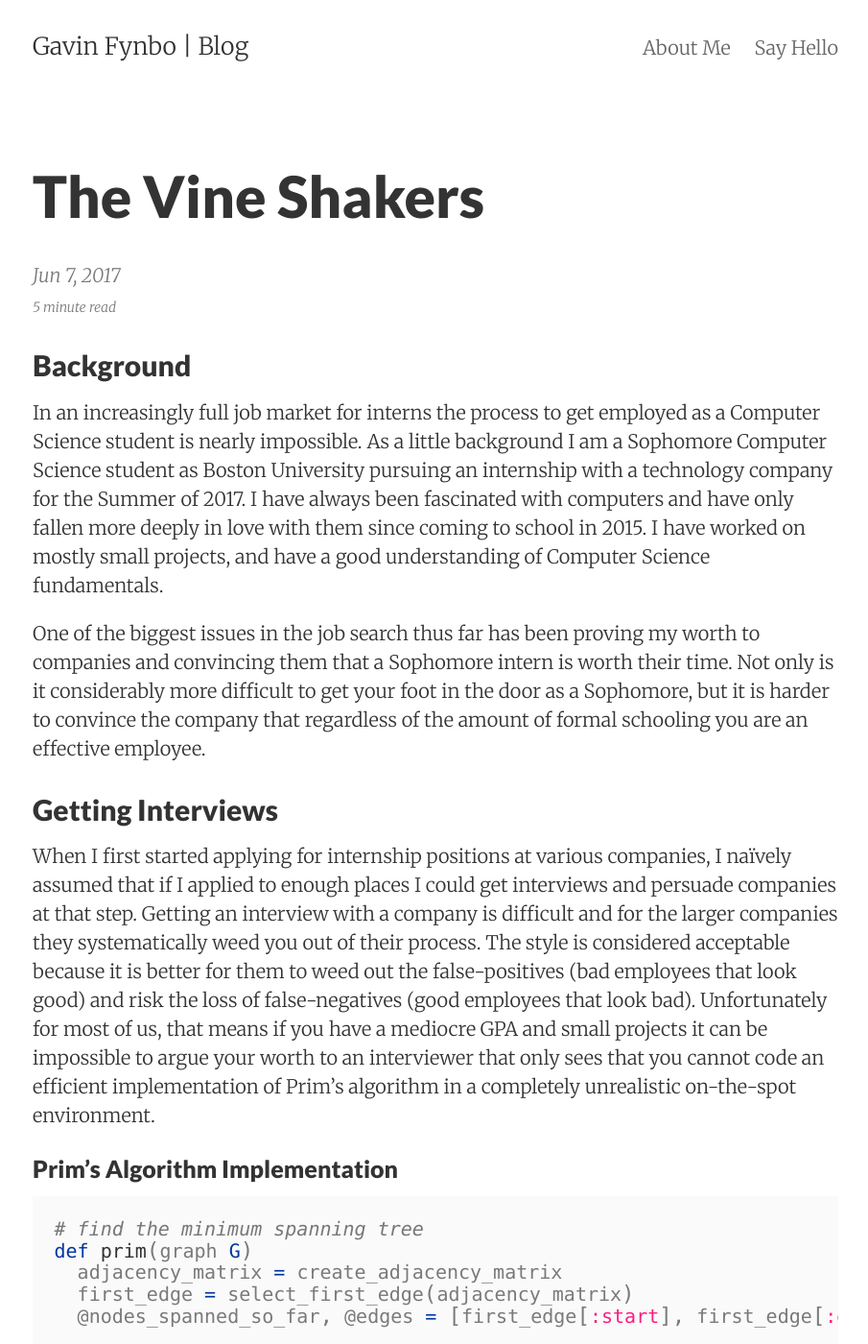
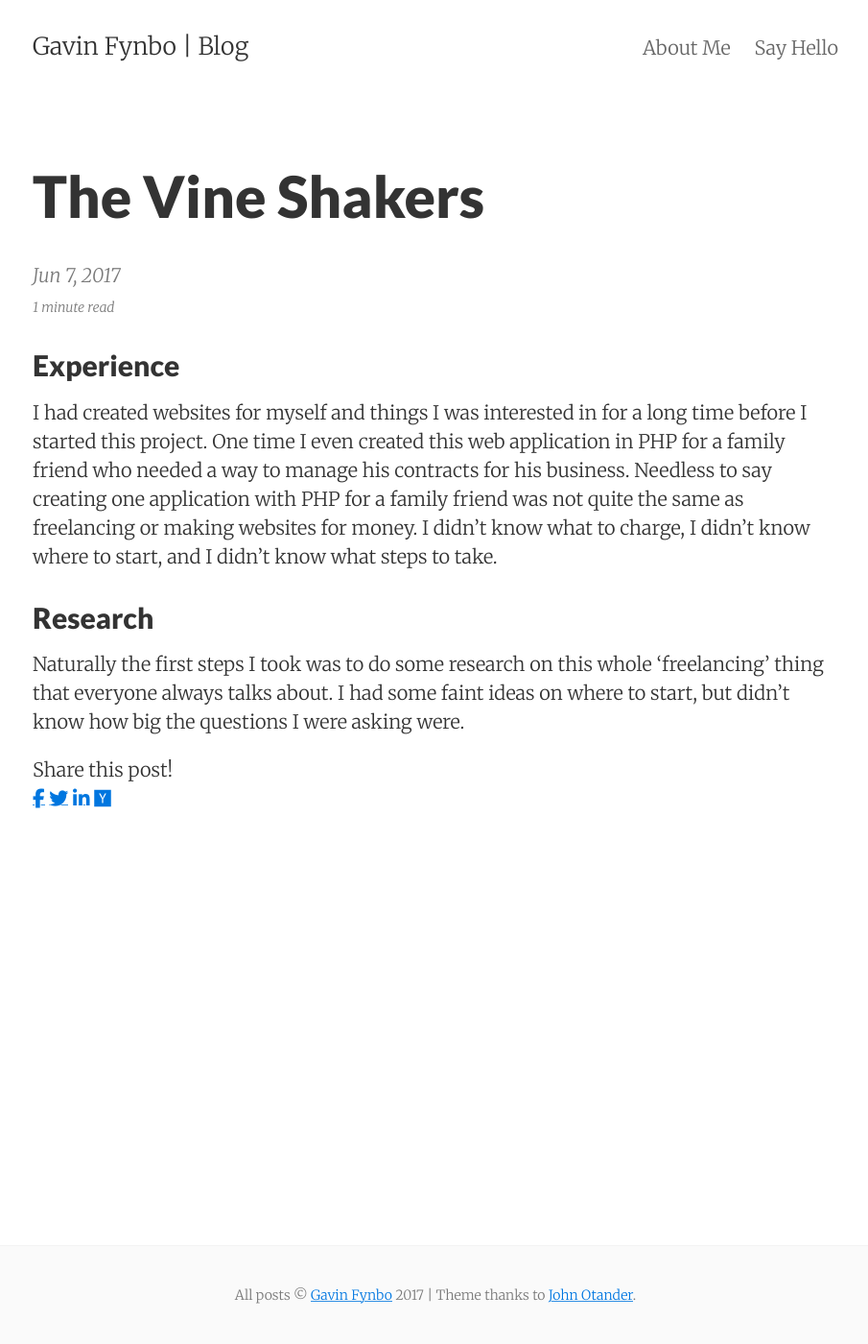
Before and after one commit to GFynbo/blog, a Jekyll site: the page built from _posts/2017-06-07-the-vine-shakers.md, in a window 1280 px wide and 1400 px high. Shown: the whole window at 96% size, without its empty margins (186-1091 px from the left). Built offline with Jekyll 4.4.1, drawn with Linux system fonts in a browser that asks for light colours; nearby versions of some CDN libraries; some of the changed text lies outside the part shown.

Commit message:
update vineshakers

````diff
--- a/_posts/2017-06-07-the-vine-shakers.md
+++ b/_posts/2017-06-07-the-vine-shakers.md
@@ -6,115 +6,17 @@ summary:    I was always able to create nifty little websites that did what I wa
 categories: wordpress development learning
 ---
 
-## Background
+## Experience
 
-In an increasingly full job market for interns the process to get employed as a Computer Science
-student is nearly impossible. As a little background I am a Sophomore Computer Science
-student as Boston University pursuing an internship with a technology company for the
-Summer of 2017. I have always been fascinated with computers and have only fallen
-more deeply in love with them since coming to school in 2015. I have worked on mostly
-small projects, and have a good understanding of Computer Science fundamentals.
+I had created websites for myself and things I was interested in for a long time
+before I started this project. One time I even created this web application in PHP
+for a family friend who needed a way to manage his contracts for his business. Needless
+to say creating one application with PHP for a family friend was not quite the same
+as freelancing or making websites for money. I didn't know what to charge, I didn't
+know where to start, and I didn't know what steps to take.
 
-One of the biggest issues in the job search thus far has been proving my worth
-to companies and convincing them that a Sophomore intern is worth their time.
-Not only is it considerably more difficult to get your foot in the door as a Sophomore,
-but it is harder to convince the company that regardless of the amount of formal
-schooling you are an effective employee.
+## Research
 
-## Getting Interviews
-
-When I first started applying for internship positions at various companies, I
-naïvely assumed that if I applied to enough places I could get interviews and
-persuade companies at that step. Getting an interview with a company is difficult
-and for the larger companies they systematically weed you out of their process. The
-style is considered acceptable because it is better for them to weed out the false-positives
-(bad employees that look good) and risk the loss of false-negatives (good employees that
-  look bad). Unfortunately for most of us, that means if you have a mediocre GPA
-and small projects it can be impossible to argue your worth to an interviewer that
-only sees that you cannot code an efficient implementation of Prim's algorithm in
-a completely unrealistic on-the-spot environment.
-
-### Prim's Algorithm Implementation
-```ruby
-# find the minimum spanning tree
-def prim(graph G)
-  adjacency_matrix = create_adjacency_matrix
-  first_edge = select_first_edge(adjacency_matrix)
-  @nodes_spanned_so_far, @edges = [first_edge[:start], first_edge[:end]], [first_edge]
-
-  while !nodes_left_to_cover.empty?
-    cheapest_edge = find_cheapest_edge(adjacency_matrix, @nodes_spanned_so_far, number_of_nodes)
-    @edges << cheapest_edge
-    @nodes_spanned_so_far << cheapest_edge[:start]
-  end
-
-  puts "edges: #{@edges}, total spanning tree cost #{@edges.inject(0) {|acc, edge| acc + edge[:weight]}}"
-end
-```
-
-Even still, I managed to get interviews with companies &mdash; although not very many,
-about 15% &mdash; but when I got there I failed. I'm not sure exactly where I failed
-in the process, but somewhere during the interview I failed to perform some menial
-task that the interviewer had given me. Unfortunately, most of the interviews were
-simple technical tasks in the one of the most awkward situations you could ask a
-largely introverted group of people to perform in. I mostly got interviews with
-companies thanks to [a wonderful piece written by Felix Feng](https://medium.freecodecamp.com/5-key-learnings-from-the-post-bootcamp-job-search-9a07468d2331#.kcgstarkj)
-which describes the best methods for actually getting the interview.
-
-## In the Interview
-
-This was probably the scariest part of the entire process. Once I finally got into
-the actual interview itself it was some of the weirdest experiences I have ever had.
-Generally there are a couple stages/types of interviews when applying for programming
-or software internships. Obviously I have not made it through the entire process
-so I may be missing out on certain steps or functions, but the first stages are
-generally the same throughout.
-
-> ![HackerRank Coding Challenge Invitation](/blog/images/mozilla-hackerrank.png)
-
-1. Coding Challenge/Phone Screen
-2. Possible self-recorded video interview
-3. Technical Interview
-4. More technical interviews
-5. Offer or on work-campus interviews
-
-The first interview is usually a phone screen which is either a phone call or video
-call where the interviewer is simply trying to get an idea of you as a person. The
-second interview is typically only done by large companies who do not have the time
-to individually phone interview candidates. Third is where the interviews start
-to really show how different a job application is for CS/Engineering students
-than any other field of profession. The technical interview is an on-the-spot
-interview where you are typically asked to write a small program that traverses a
-binary tree or implement a hash table. They are not complicated, but most students
-do not posses the proper knowledge of how to prepare for these interviews and by
-the time they find out, it is far too late.
-
-> They are not complicated, but most students
-  do not posses the proper knowledge of how to prepare for these interviews and by
-  the time they find out, it is far too late.
-
-During the interviews I felt as if I was doing well enough to solve the problems
-they presented me. I was told to write a function that would implement and update
-a balanced binary tree. However, the feedback was minimal and I felt that I was expected
-to know everything. I ran into the same issue that most CS students come across,
-especially at a school not in the top CS schools. When we started applying, it
-was too late and we did not know that we should have been preparing for at least a
-month before the interview. Instead of testing/judging candidates on their ability
-and hunger to learn new things, and passion for CS they judge their candidates on
-their ability to program on the spot.
-
-## Results &amp; Reflection
-
-All in all I learned a lot this year and am grateful for the help that my family
-and friends have provided me. Unfortunately, complaining about the industry is not
-going to help me or you get a job. Because of this fact, there are many things
-that I would recommend to CS students and prospective interns in the software industry:
-
-- Start practicing your CS fundamentals months ahead of time
-- Email a real person at the company (ala Felix Feng's piece)
-- Learn what they want you to learn (Algo's, Data structures, etc)
-- Read [Cracking the Coding Interview](https://www.amazon.com/Cracking-Coding-Interview-Programming-Questions/dp/0984782850/ref=pd_sbs_14_t_0?_encoding=UTF8&psc=1&refRID=9VYEGF6MTP5FGEXEZTRF) by Gayle Laakmann McDowell
-- Do side projects! Whatever you make, if it is interesting to you will get you into more interviews and will teach you more than any book can.
-- Follow through on your side projects, there's no point of starting them if you don't plan to finish them.
-
-> ![Interview Rejection Email](/blog/images/basecamp-reject.png)
+Naturally the first steps I took was to do some research on this whole 'freelancing'
+thing that everyone always talks about. I had some faint ideas on where to start,
+but didn't know how big the questions I were asking were.
````
